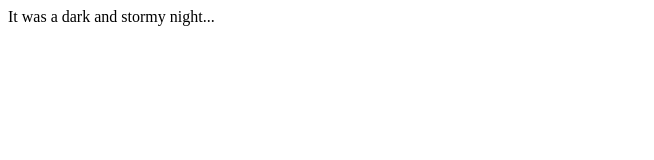
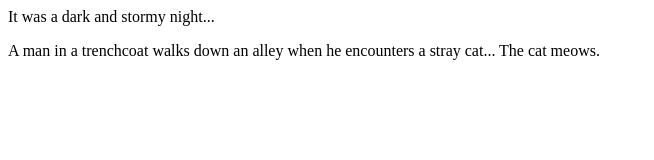
Before and after one commit to mayhawstudios/fireside-story, a plain HTML site: page index.html in a window 1280 px wide. Shown: the whole page, without its empty margins (0-654 px from the left). Drawn offline with Linux system fonts and the light colour scheme.

Commit message:
Added line two

```diff
--- a/index.html
+++ b/index.html
@@ -1,5 +1,6 @@
 <html>
     <body>
         <P>It was a dark and stormy night...</p>
+        <p>A man in a trenchcoat walks down an alley when he encounters a stray cat... The cat meows.</p>
     </body>
 </html>
```
